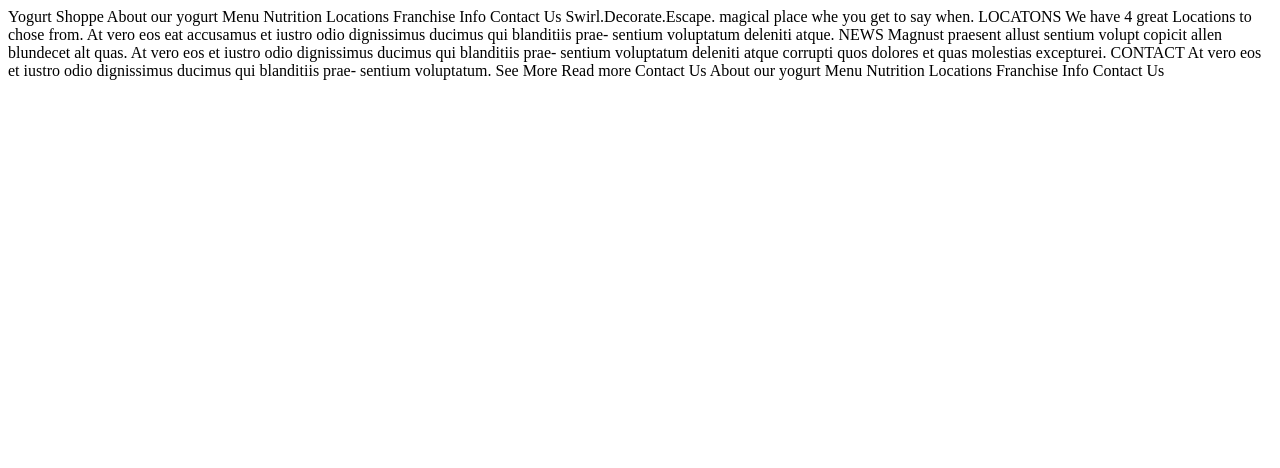
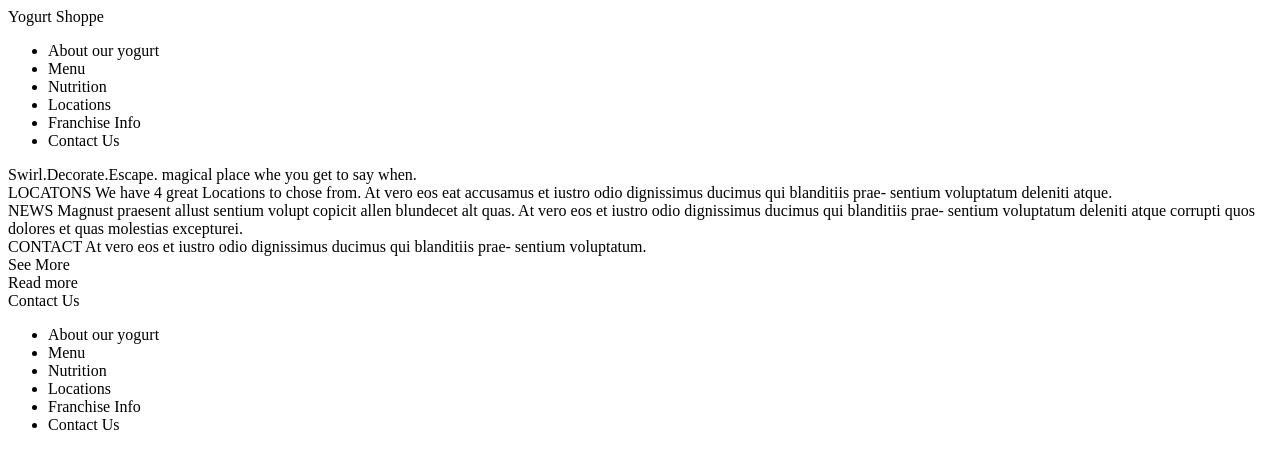
Before and after one commit to HTMl-layout/yogurt, a plain HTML site: page index.html in a window 1280 px wide. Drawn offline with Linux system fonts and the light colour scheme.

Commit message:
все разместил по блокам

```diff
--- a/index.html
+++ b/index.html
@@ -8,23 +8,32 @@
 	</head>
 
 	<body>
-		<div>
-			Yogurt Shoppe
-			About our yogurt
-			Menu
-			Nutrition
-			Locations
-			Franchise Info
-			Contact Us
-			Swirl.Decorate.Escape.
+		<div class="wrapper">
+			<div class="header">
+				<div class="logotype">Yogurt Shoppe</div>
+				<div class="sosiall-buttons"></div>
+				<div class="menu">
+					<ul>
+						<li>About our yogurt</li>
+						<li>Menu</li>
+						<li>Nutrition</li>
+						<li>Locations</li>
+						<li>Franchise Info</li>
+						<li>Contact Us</li>
+					</ul>
+				</div>
+			</div>
+
+			<div>Swirl.Decorate.Escape.
 			magical place whe you
 			get to say when.
-			LOCATONS
+			<div class="middle
+			">LOCATONS
 			We have 4 great
 			Locations to chose from.
 			At vero eos eat accusamus et iustro odio
 			dignissimus ducimus qui blanditiis prae-
-			sentium voluptatum deleniti atque.
+			sentium voluptatum deleniti atque.</div><div>
 			NEWS
 			Magnust praesent allust
 			sentium volupt copicit allen
@@ -32,22 +41,37 @@
 		    At vero eos et iustro odio
 		    dignissimus ducimus qui blanditiis prae-
 			sentium voluptatum deleniti atque corrupti
-			quos dolores et quas molestias excepturei.
-			CONTACT
+			quos dolores et quas molestias excepturei.</div><div>CONTACT
 			At vero eos et iustro odio
 			dignissimus ducimus qui blanditiis prae-
-			sentium voluptatum.
-			See More
-			Read more
-			Contact Us
-			About our yogurt
-			Menu
-			Nutrition
-			Locations
-			Franchise Info
-			Contact Us
+			sentium voluptatum.</div><div>See More </div><div>Read more</div>
+			<div>Contact Us</div>
+		</div><div class="basement"><div class="menu">
+					<ul>
+						<li>About our yogurt</li>
+						<li>Menu</li>
+						<li>Nutrition</li>
+						<li>Locations</li>
+						<li>Franchise Info</li>
+						<li>Contact Us</li>
+					</ul>
+				</div></div>
+		</div>
+		<!--<div>
 
-		</div>
+
+
+
+
+
+
+
+
+
+
+
+
+		</div>-->
 	</body>
 
 </html>
```
